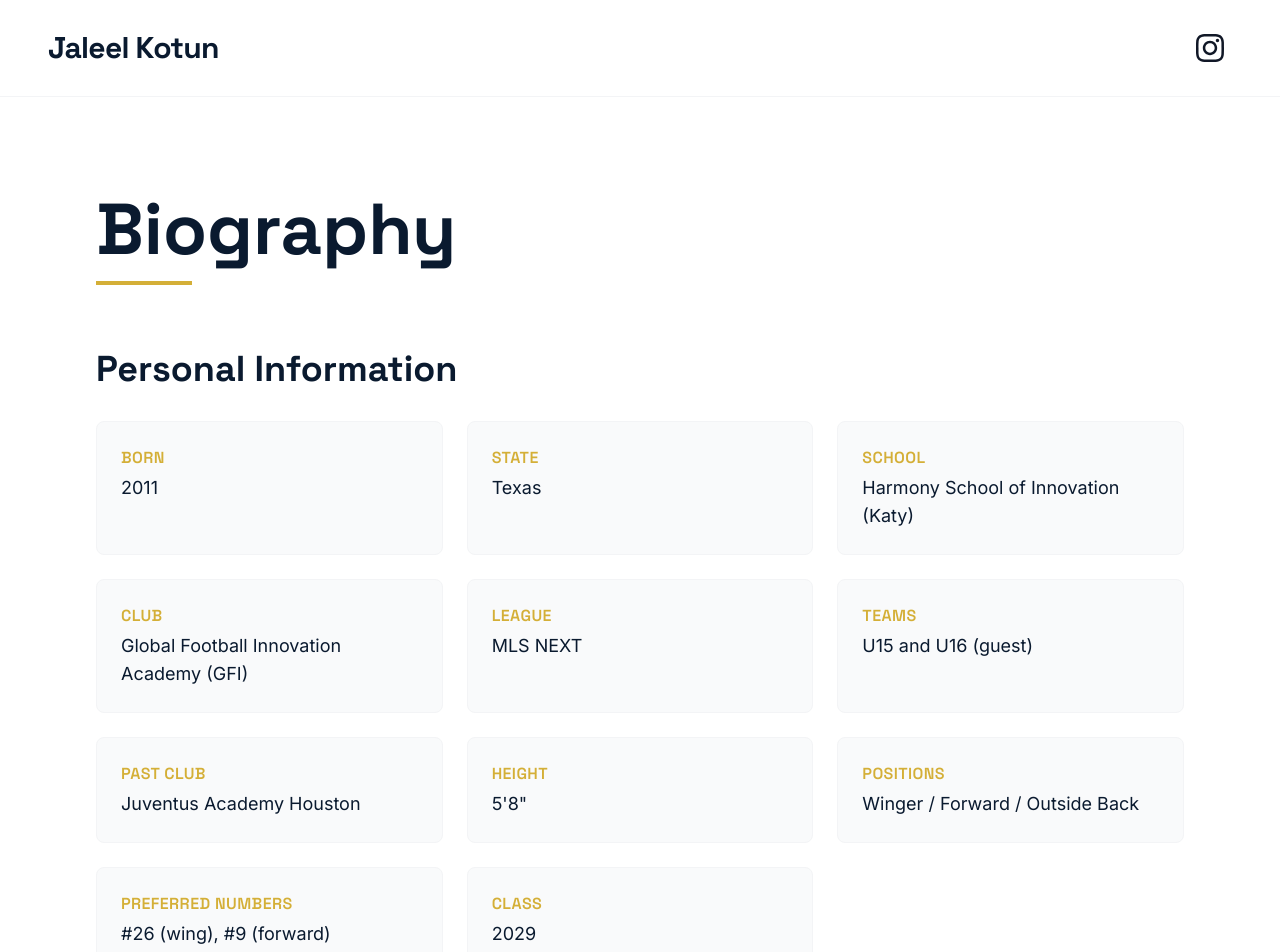
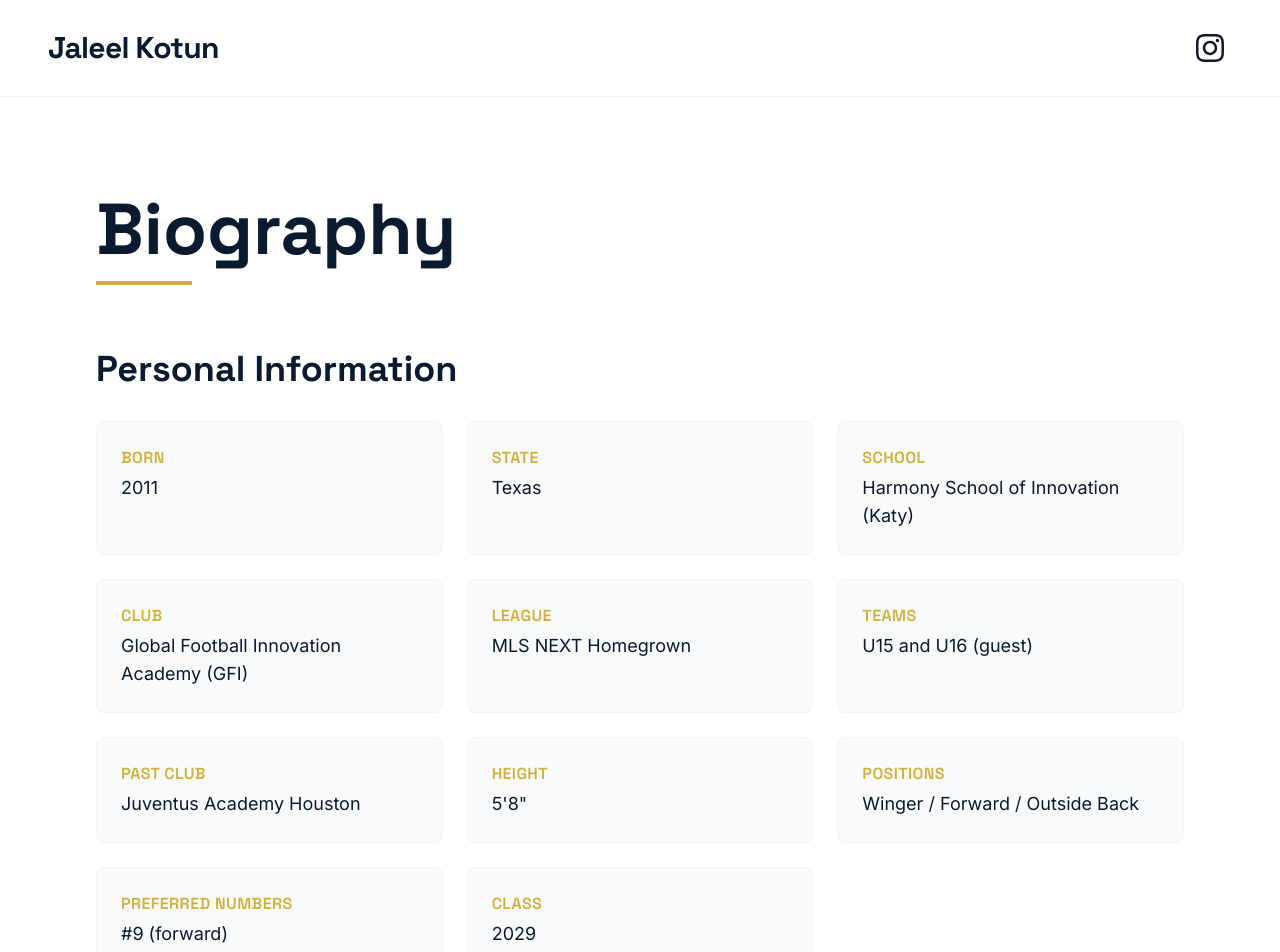
Before and after one commit to Obafemi00/Jaleel, a Next.js app: page /bio in a window 1280 px wide. Shown: the top 952 px of the page. Built offline with nearby package versions, Linux system fonts and the light colour scheme.

Commit message:
finish home

```diff
--- a/app/bio/page.tsx
+++ b/app/bio/page.tsx
@@ -8,12 +8,12 @@
     { label: "State", value: "Texas" },
     { label: "School", value: "Harmony School of Innovation (Katy)" },
     { label: "Club", value: "Global Football Innovation Academy (GFI)" },
-    { label: "League", value: "MLS NEXT" },
+    { label: "League", value: "MLS NEXT Homegrown" },
     { label: "Teams", value: "U15 and U16 (guest)" },
     { label: "Past Club", value: "Juventus Academy Houston" },
     { label: "Height", value: "5'8\"" },
     { label: "Positions", value: "Winger / Forward / Outside Back" },
-    { label: "Preferred Numbers", value: "#26 (wing), #9 (forward)" },
+    { label: "Preferred Numbers", value: "#9 (forward)" },
     { label: "Class", value: "2029" },
   ];
 
--- a/components/Hero.tsx
+++ b/components/Hero.tsx
@@ -126,7 +126,7 @@
               transition={{ duration: 0.6, delay: 0.4 }}
             >
               <span className="text-4xl sm:text-5xl md:text-6xl lg:text-7xl xl:text-8xl font-display font-bold text-gold">
-                #26
+                #9
               </span>
             </motion.div>
 
```
Also changed, not shown: public/images/AboutMe.JPG.
